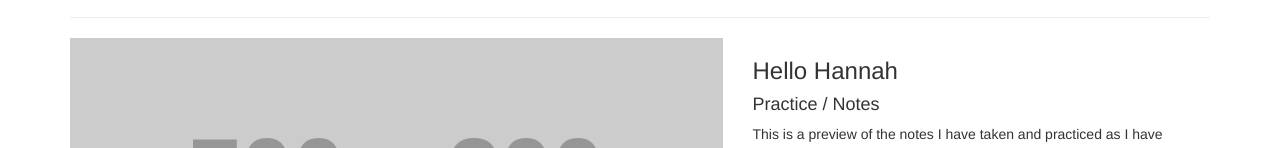
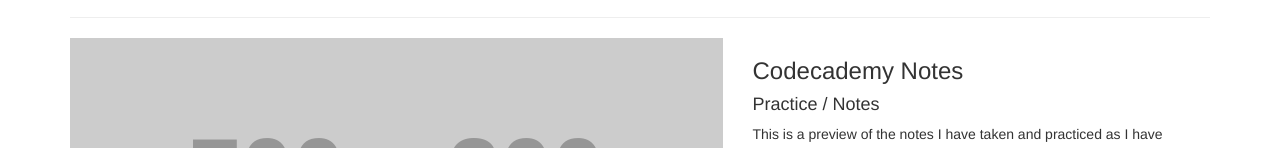
Before and after one commit to ScottDevs/ScottDevs.github.io, a plain HTML site: page views/websites.html in a window 1280 px wide. Shown: the part 462-610 px from the top of the page. Drawn offline with Linux system fonts and the light colour scheme; placeholder pictures from the web are drawn by us.

Commit message:
Un-example

```diff
--- a/views/websites.html
+++ b/views/websites.html
@@ -99,7 +99,7 @@
                 </a>
             </div>
             <div class="col-md-5">
-                <h3>Hello Hannah</h3>
+                <h3>Codecademy Notes</h3>
                 <h4>Practice / Notes</h4>
                 <p>This is a preview of the notes I have taken and practiced as I have complete each lesson.</p>
                 <a class="btn btn-primary" href="practice.html">View Project <span class="glyphicon glyphicon-chevron-right"></span></a>
```
